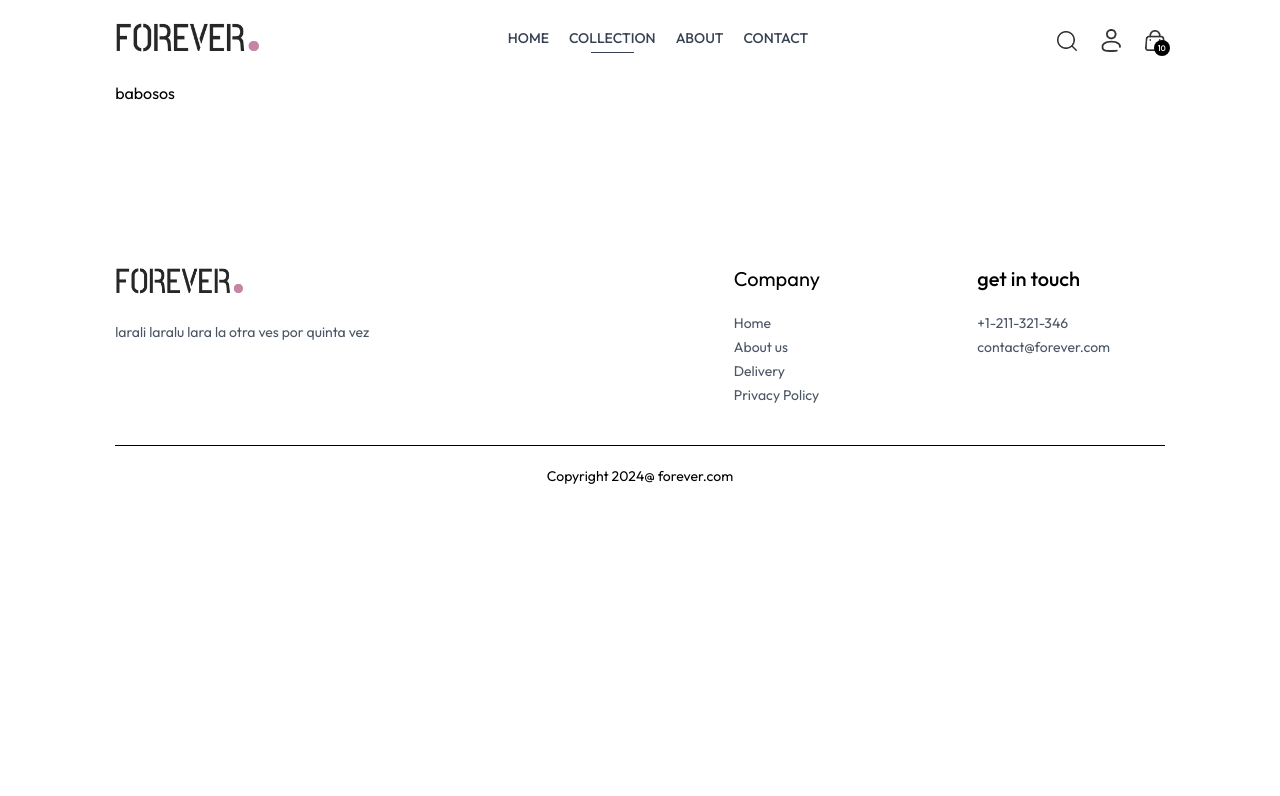
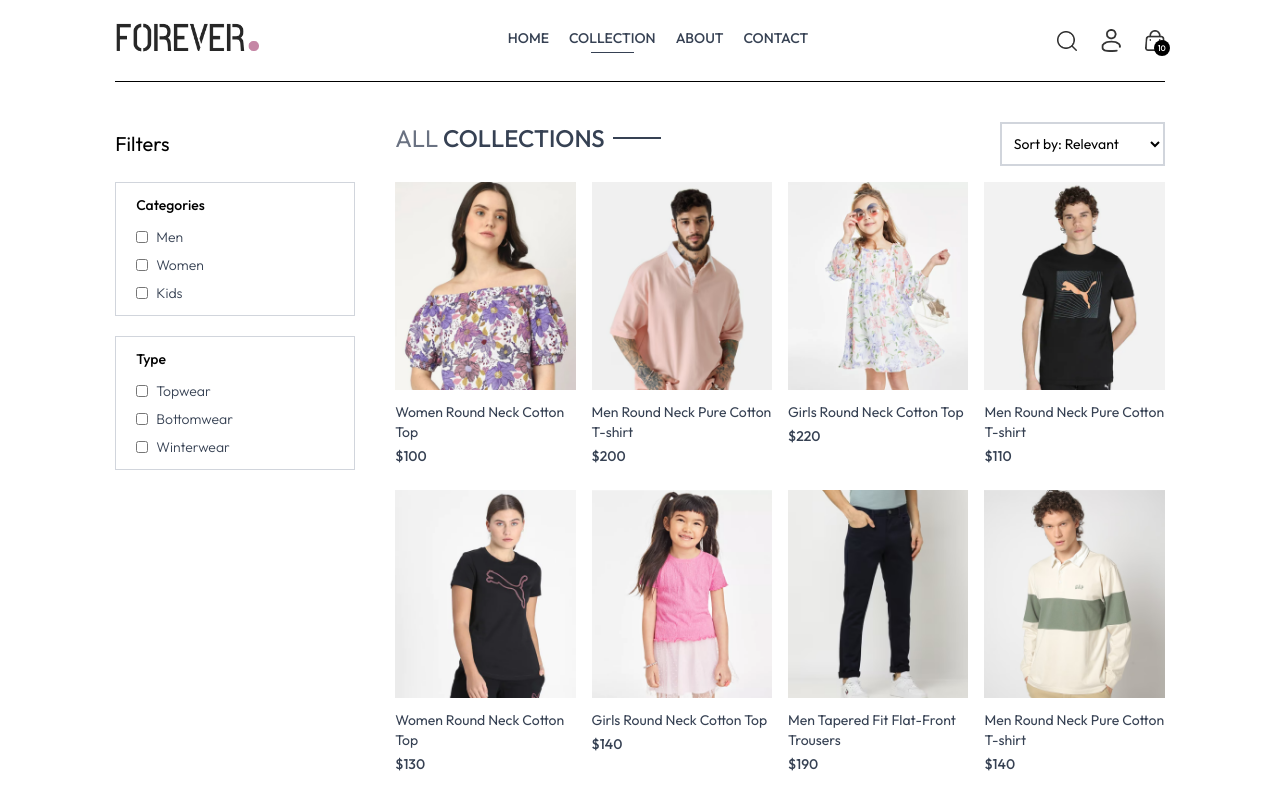
Before and after one commit to Brandon-GJ29/ecommerce, a React (Vite) app in the folder ecommerse-app/frontend/: page /collections in a window 1280 px wide. Shown: the top 796 px of the page. Built offline with nearby package versions, Linux system fonts and the light colour scheme.

Commit message:
Filtro en seccion collection

```diff
--- a/ecommerse-app/frontend/src/pages/Collection.jsx
+++ b/ecommerse-app/frontend/src/pages/Collection.jsx
@@ -1,9 +1,126 @@
-import React from 'react'
+import React, { useContext, useEffect, useState } from 'react'
+import { ShopContext } from '../context/ShopContext'
+import { assets } from '../assets/frontend_assets/assets';
+import Title from '../components/Tittle.jsx'
+import ProductItem from '../components/ProductItem.jsx'
+const Collection = () => {
+  const { products } = useContext(ShopContext);
+  const [showFilter, setShowFilter] = useState(false);
+  const [filterProducts,setFilterProducts] =useState([]);
 
-const Collection = () => {
+  const [category,setCategory]=useState([]);
+  const [subCategory,setSubCategory] =useState([]);
+
+  const togleCategory =(e)=>{
+    if(category.includes(e.target.value)){
+      setCategory(prev=> prev.filter(item => item !== e.target.value))
+    }
+    else{
+      setCategory(prev=> [... prev,e.target.value])
+    }
+  }
+
+  const togleSubCategory= (e)=>{
+    if(subCategory.includes(e.target.value)){
+      setSubCategory(prev=> prev.filter(item => item !== e.target.value))
+    }
+    else{
+      setSubCategory(prev=> [... prev,e.target.value])
+    }
+  }
+
+  const applyFilter=()=>{
+    let productsCopy = products.slice();
+
+    if(category.length>0){
+      productsCopy=productsCopy.filter(item=> category.includes(item.category));
+    }
+
+    if(subCategory.length>0){
+      productsCopy=productsCopy.filter(item=> subCategory.includes(item.subCategory));
+
+    }
+
+    setFilterProducts(productsCopy);
+  }
+  useEffect(()=>{
+    setFilterProducts(products);
+  },[])
+
+  useEffect(()=>{
+    applyFilter();
+  },[category,subCategory])
+
+
+  useEffect(()=>{
+    console.log(subCategory)
+  },{subCategory})
+
   return (
-    <div>
-      <h1>babosos</h1>
+    <div className='flex flex-col sm:flex-row gap-1 sm:gap-10 pt-10 border-t'>
+       {/* Filter Options*/}
+       <div className='min-w-60'>
+        <p onClick={()=>setShowFilter(!showFilter)} className='my-2 text-xl flex items-center cursor-pointer gap-2'>Filters
+          <img className={`h-3 sm:hidden ${showFilter ? 'rotate-90' : ''}`} src={assets.dropdown_icon} alt=""/>
+        </p>
+        {/* Cateogry filters*/}
+        <div className={`border border-gray-300 pl-5 py-3 mt-6 ${showFilter ? '' : 'hidden'} sm:block`}>
+          <p className='mb-3 text-sm font-medium'>Categories</p>
+          <div className='flex flex-col gap-2 text-sm font-light text-gray-700'>
+            <p className='flex gap-2'>
+              <input className='w-3' type="checkbox" value={'Men'} onChange={togleCategory}/> Men
+            </p>
+            <p className='flex gap-2'>
+              <input className='w-3' type="checkbox" value={'Women'} onChange={togleCategory}/> Women
+            </p>
+            <p className='flex gap-2'>
+              <input className='w-3' type="checkbox" value={'Kids'} onChange={togleCategory}/> Kids
+            </p>
+          </div>
+        </div>
+        {/* Subcategory Filter */}
+        <div className={`border border-gray-300 pl-5 py-3 my-5 ${showFilter ? '' : 'hidden'} sm:block`}>
+          <p className='mb-3 text-sm font-medium'>Type</p>
+          <div className='flex flex-col gap-2 text-sm font-light text-gray-700'>
+            <p className='flex gap-2'>
+              <input className='w-3' type="checkbox" value={'Topwear'} onChange= {togleSubCategory}/> Topwear
+            </p>
+            <p className='flex gap-2'>
+              <input className='w-3' type="checkbox" value={'Bottomwear'} onChange= {togleSubCategory}/> Bottomwear
+            </p>
+            <p className='flex gap-2'>
+              <input className='w-3' type="checkbox" value={'Winterwear'} onChange= {togleSubCategory}/> Winterwear
+            </p>
+          </div>
+        </div>
+       </div>
+       {/*Right side */}
+       <div className='flex-1'>
+          <div className='flex justify-between text-base sm:text-2xl mb-4'>
+            <Title text1={'ALL'} text2={'COLLECTIONS'}/>
+            {/*Product sort */}
+            <select className='border-2 border-gray-300 text-sm px-2'>
+              <option value="relavent">Sort by: Relevant</option>
+              <option value="low-hig">Sort by: Low to High</option>
+              <option value="high-low">Sort by: High to Low</option>
+            </select>
+          </div>
+          {/* Map Product */}
+          <div className='grid grid-cols2 md:grid-cols-3 lg:grid-cols-4 gap-4 gap-y-6'>
+            {
+              filterProducts.map((item,index)=>(
+                <ProductItem
+                  key={index}
+                  name={item.name}
+                  id={item._id}
+                  price={item.price}
+                  image={item.image}
+
+                />
+              ))
+            }
+          </div>
+       </div>
     </div>
   )
 }
```
